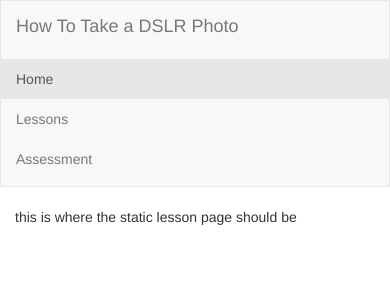
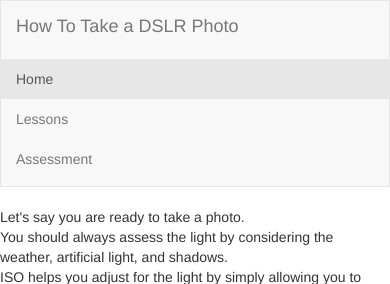
Before and after one commit to shivanipatel16/photography-website, a Flask app: page /lesson/1 in a window 390 px wide. Shown: the top 284 px of the page. Run offline with Flask 2, Linux system fonts and the light colour scheme; some libraries are stand-ins or nearby versions.

Commit message:
made basic home page + started lesson page

```diff
--- /dev/null
+++ b/static/lesson.css
@@ -0,0 +1,3 @@
+.static-img {
+    width: 60%;
+}
--- a/templates/lesson_static.html
+++ b/templates/lesson_static.html
@@ -1,5 +1,27 @@
 {% extends "layout.html" %} {% block content %}
 
-this is where the static lesson page should be
+<head>
+    <link rel="stylesheet" href="{{url_for('static', filename='lesson.css')}}" />
+</head>
+<body>
+  <title>ISO Lesson</title>
+  <div class="row">
+    Let's say you are ready to take a photo.</div>
+    <div class="row">
+    You should always assess the light by considering the weather, artificial
+    light, and shadows.</div>
+    <div class="row">
+    ISO helps you adjust for the light by simply allowing you to brighten or
+    darken the photo.</div>
+
+  </div>
+
+  <div class="row">
+    <div class="col-md-6">ISO 500<img class="static-img" src="{{url_for('static', filename='_SVP2779.jpg')}}"></div>
+    <div class="col-md-6">ISO 7200<img class="static-img" src="{{url_for('static', filename='_SVP2779.jpg')}}"></div>
+  </div>
+
+  <button>Next</button>
+</body>
 
 {% endblock %}
```
Also changed, not shown: static/home.css (added, +8 -0 lines), static/home.js (added, +10 -0 lines), templates/home.html (+15 -2 lines), templates/lesson.html (+9 -0 lines).
